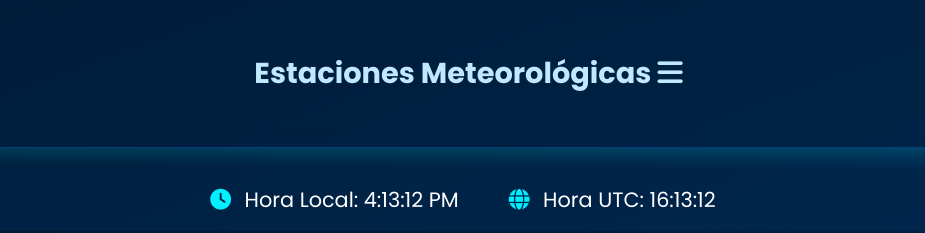
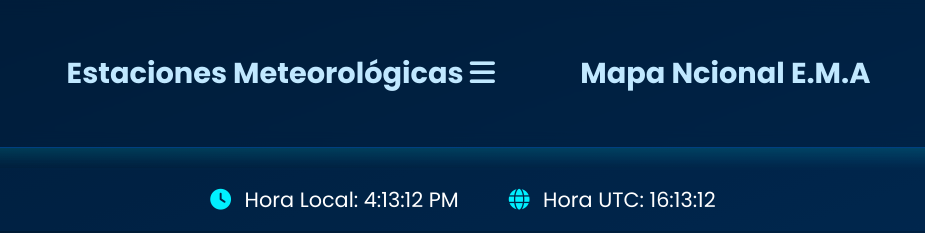
Before and after one commit to Fran5142/Visualizador-de-estaciones-Meteorol-gicas, a plain HTML site: page index.html in a window 1280 px wide. Shown: the top 233 px of the page, 177-1102 px from the left. Drawn offline with Linux system fonts and the light colour scheme.

Commit message:
Update index.html

```diff
--- a/index.html
+++ b/index.html
@@ -195,6 +195,11 @@ footer {
     <li><a href="#" id="openPanel">Estaciones Meteorológicas <i class="fa-solid fa-bars"></i></a></li>
   </ul>
 
+<ul>
+    <li><a href="https://fran5142.github.io/Mapa-de-estaciones-meteorol-gicas-autom-ticas/">Mapa Ncional E.M.A</a></li>
+
+  </ul>
+
   <div class="logo-right">
     <img src="https://archive.org/download/imagen_mejorada_3D/LOGO%20METEOPMO.png" alt="Logo Derecho">
   </div>
```
